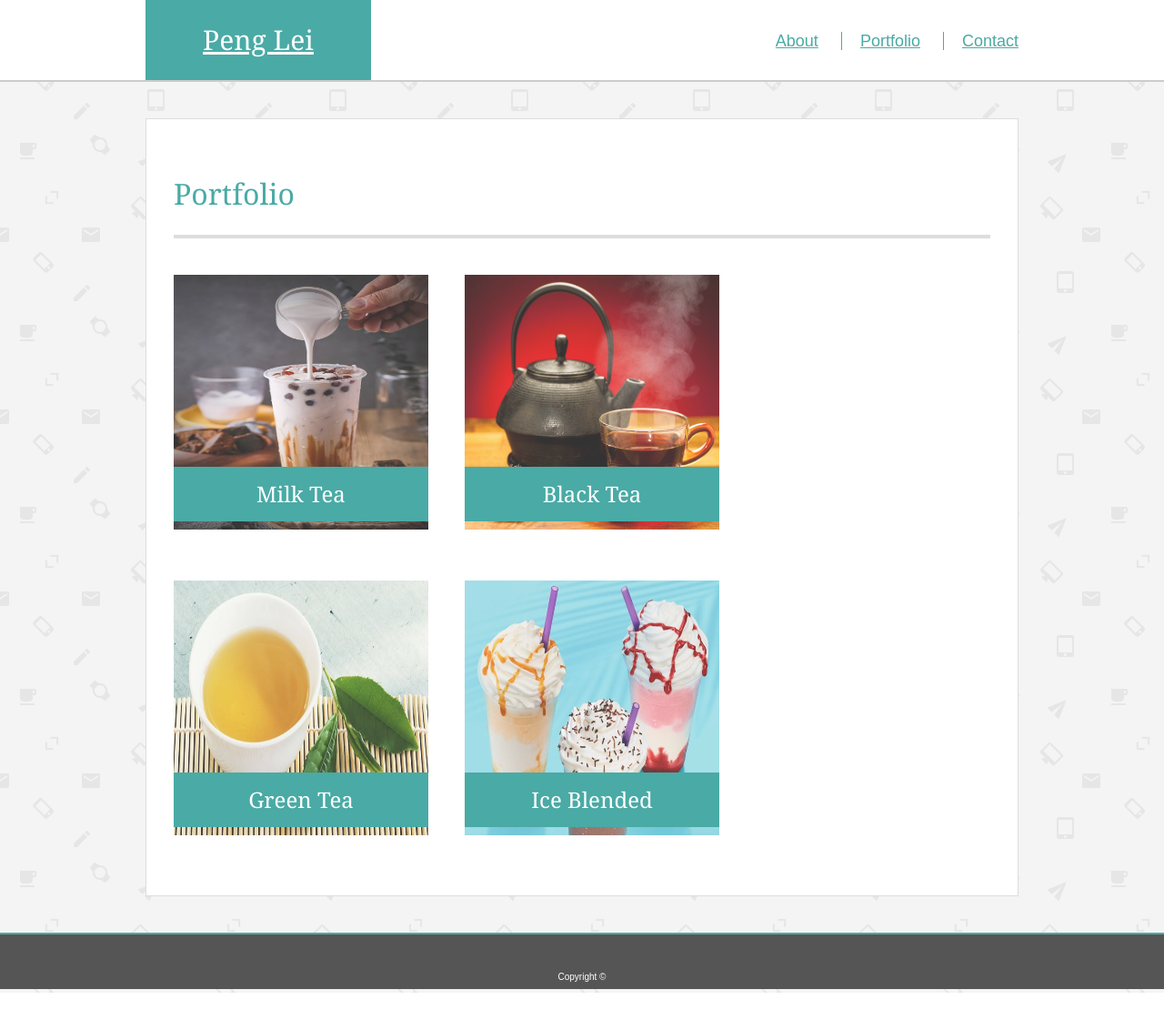
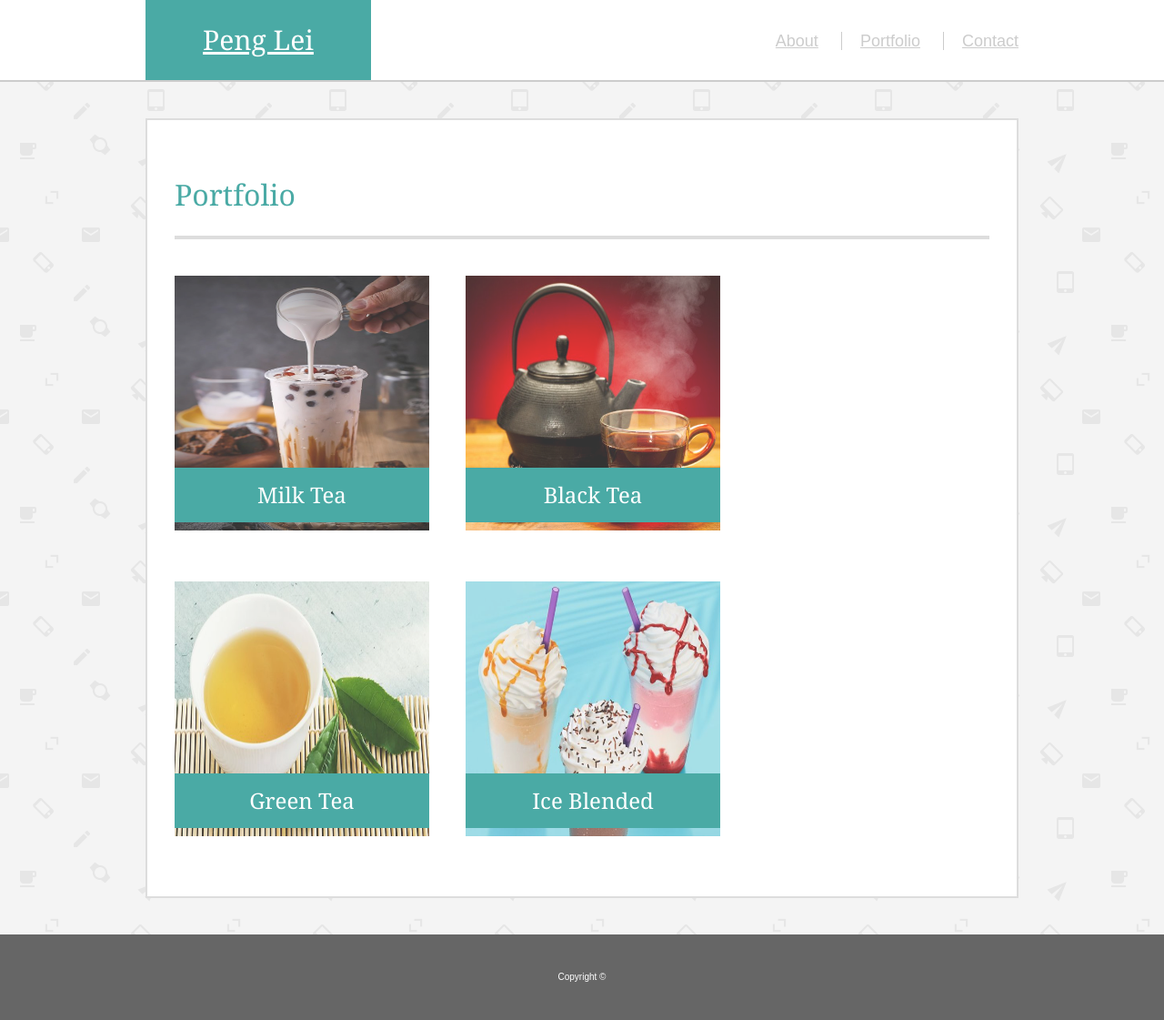
Before and after one commit to WhitePeachTea/Basic-Portfolio, a plain HTML site: page portfolio.html in a window 1280 px wide. Shown: the whole page at 91% size. Before the commit the page ends 1091 px from the top, so only its background shows below. Drawn offline with Linux system fonts and the light colour scheme.

Commit message:
fixed color as required

```diff
--- a/assets/css/styles.css
+++ b/assets/css/styles.css
@@ -31,8 +31,8 @@ nav {
 nav a {
     margin-left: 20px;
     padding-left: 20px;
-    color: #4aaaa5;
-    border-left: 1px solid #4aaaa5;
+    color: #cccccc;
+    border-left: 1px solid #cccccc;
     line-height: 20px;
     display: inline-flex;
 }
@@ -113,7 +113,7 @@ h3 {
     padding: 30px;
     margin: 0 0 40px;
     background: #ffffff;
-    border: 1px solid #dddddd;
+    border: 2px solid #dddddd;
   }
 
   /* portfolio */
@@ -138,15 +138,15 @@ h3 {
 
 .portfolio h3 {
     position: absolute;
+    color: #ffffff;
+    text-align: center;
+    background: #4aaaa5;
     bottom: 20px;
     width: 100%;
     padding: 15px;
     margin-bottom: 0;
     font-weight: 300;
     line-height: 30px;
-    color: #ffffff;
-    text-align: center;
-    background: #4aaaa5;
     border-bottom: 0;
   }
 
@@ -196,8 +196,8 @@ footer {
     font-size: 10px;
     text-align: center;
     color: #ffffff;
-    background: #555555;
-    border-top: 2px solid #4aaaa5;
+    background: #666666;
+    border-top: 8px solid #4aaaa5
     height: 50px;
     clear: both;
   }
@@ -206,5 +206,5 @@ h3, h2 {
     padding-bottom: 15px;
     margin-bottom: 15px;
     line-height: 20px;
-    border-bottom: 2px solid #eeeeee;
+    border-bottom: 2px solid #4aaaa5;
   }
```
